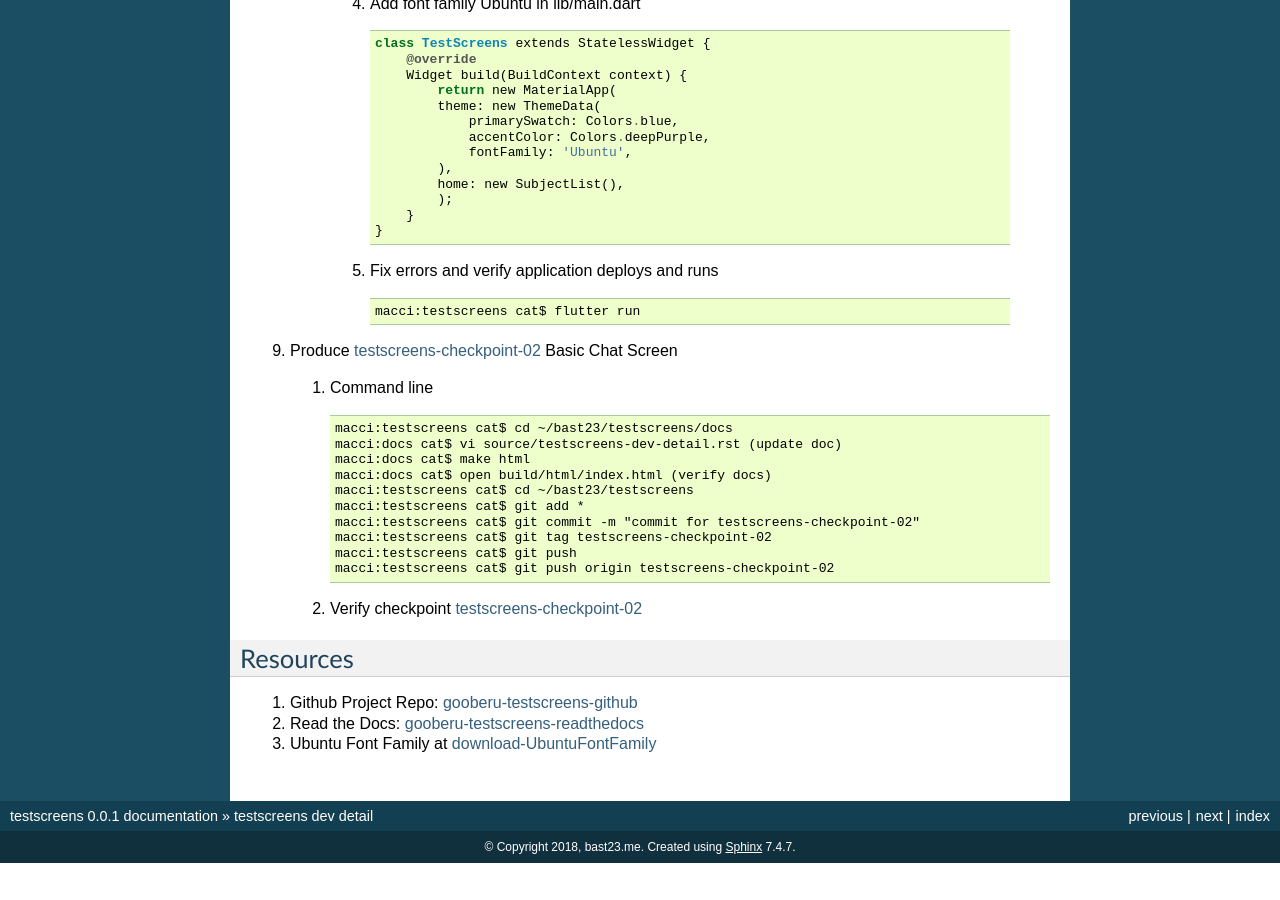
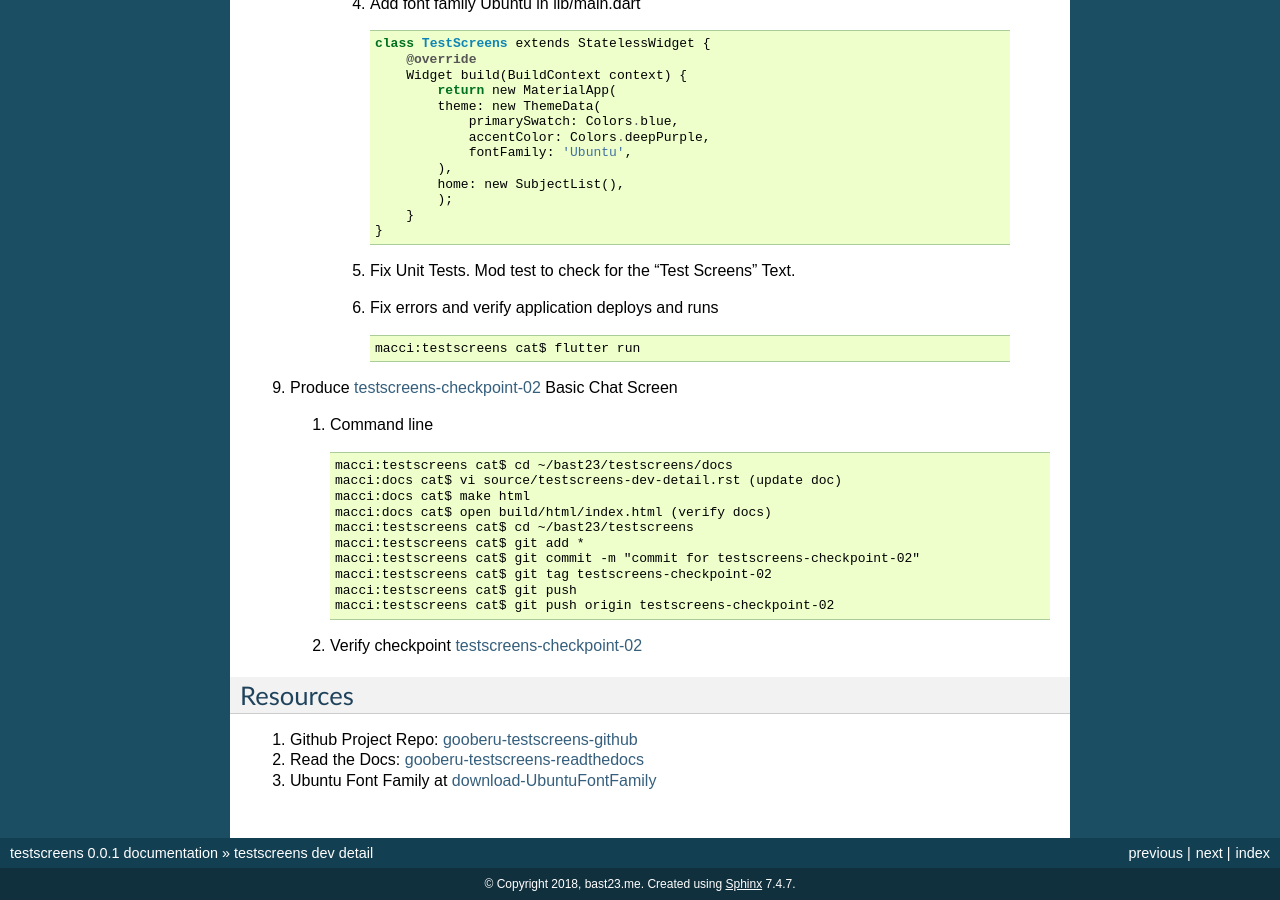
Before and after one commit to gooberu/testscreens, a Sphinx documentation site: the page built from docs/source/testscreens-dev-detail.rst, in a window 1280 px wide and 900 px high, scrolled down 1767 px. Built offline with Sphinx 7.4.7, drawn with Linux system fonts in a browser that asks for light colours; before the commit the page ends 2630 px from its top, so only the background shows below that.

Commit message:
commit for testscreens-checkpoint-02

```diff
--- a/docs/source/testscreens-dev-detail.rst
+++ b/docs/source/testscreens-dev-detail.rst
@@ -106,6 +106,8 @@ Steps
             }
         }
 
+    #. Fix Unit Tests.  Mod test to check for the "Test Screens" Text.
+
     #. Fix errors and verify application deploys and runs ::
 
         macci:testscreens cat$ flutter run
```
